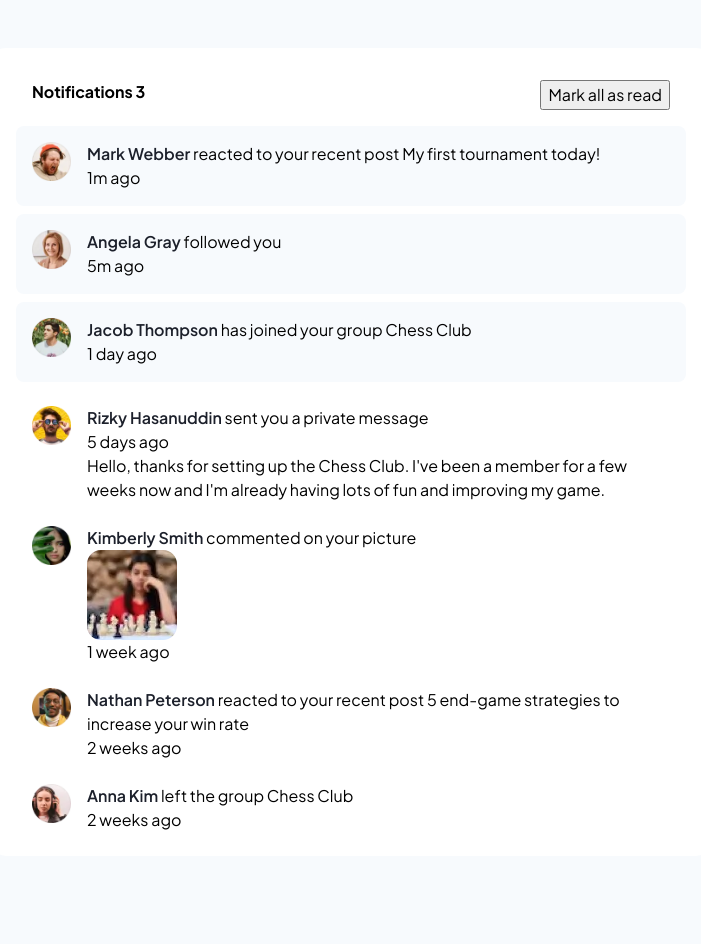
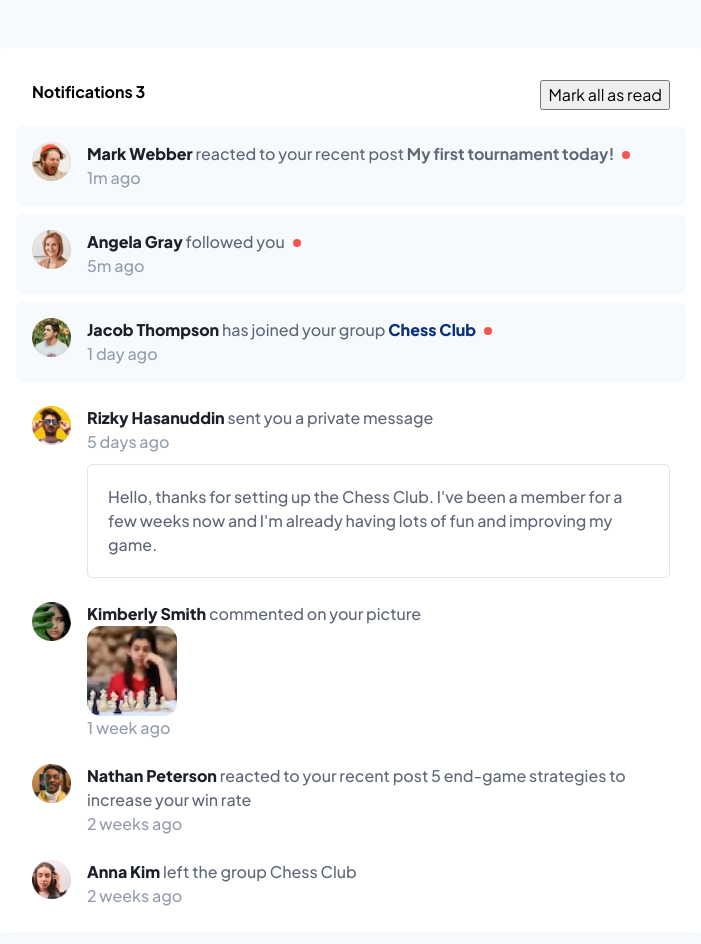
Before and after one commit to dottereldesign/notifications_page, a plain HTML site: page index.html in a window 1280 px wide. Shown: the whole page, without its empty margins (289-990 px from the left). Before the commit the page ends 904 px from the top, so only its background shows below. Drawn offline with Linux system fonts and the light colour scheme.

Commit message:
Add styling for notifications unread.

```diff
--- a/index.html
+++ b/index.html
@@ -9,7 +9,7 @@
   <link rel="stylesheet" href="style.css">
   <link rel="preconnect" href="https://fonts.googleapis.com">
   <link rel="preconnect" href="https://fonts.gstatic.com" crossorigin>
-  <link href="https://fonts.googleapis.com/css2?family=Plus+Jakarta+Sans:wght@300;400;500;600;700&display=swap" rel="stylesheet">
+  <link href="https://fonts.googleapis.com/css2?family=Plus+Jakarta+Sans:wght@300;400;500;600;700;800&display=swap" rel="stylesheet">
 </head>
 
 <body>
@@ -27,7 +27,7 @@
         <img class="message_avatar" src="assets/images/avatar-mark-webber.webp" alt="Mark's avatar.">
 
         <div class="notification_message-col-2">
-          <p><a href="#">Mark Webber</a> reacted to your recent post My first tournament today!</p>
+          <p><a href="#">Mark Webber</a> reacted to your recent post <span class="notification_post">My first tournament today!</span></p>
           <p class="notification_time">1m ago</p>
         </div>
       </div>
@@ -49,24 +49,25 @@
         <img class="message_avatar" src="assets/images/avatar-jacob-thompson.webp" alt="Jacob's avatar.">
 
         <div class="notification_message-col-2">
-          <p><a href="#">Jacob Thompson</a> has joined your group Chess Club</p>
+          <p><a href="#">Jacob Thompson</a> has joined your group <span class="notification_club">Chess Club</span></p>
           <p class="notification_time">1 day ago</p>
         </div>
       </div>
     </article>
 
     <article class="notification notification_read">
+      <div class="notification_comment-wrapper">
         <div class="notification_message">
           <img class="message_avatar" src="assets/images/avatar-rizky-hasanuddin.webp" alt="Rizky's avatar.">
-
           <div class="notification_message-col-2">
             <p><a href="#">Rizky Hasanuddin</a> sent you a private message</p>
             <p class="notification_time">5 days ago</p>
-          <p>
+          </div>
+        </div>
+        <p class="notification_comment">
           Hello, thanks for setting up the Chess Club. I've been a member for a few weeks now and
           I'm already having lots of fun and improving my game.
         </p>
-        </div>
       </div>
     </article>
 
--- a/style.css
+++ b/style.css
@@ -26,6 +26,7 @@
   --fw-medium: 500;
   --fw-semi-bold: 600;
   --fw-bold: 700;
+  --fw-extra-bold: 800;
 }
 
 /* https://piccalil.li/blog/a-modern-css-reset */
@@ -172,5 +173,44 @@ main {
   text-decoration: none;
   color: var(--clr-neutral-700);
   font-size: var(--fs-400);
-  font-weight: var(--fw-semi-bold);
+  font-weight: var(--fw-extra-bold);
 }
+
+p {
+  color: var(--clr-neutral-600);
+  font-weight: var(--fw-medium);
+}
+
+.notification_time {
+  color: var(--clr-neutral-500);
+  font-size: var(--fs-400);
+  font-weight: var(--fw-medium);
+}
+
+.notification_unread p:first-child::after {
+  content: "";
+  width: 8px;
+  height: 8px;
+  position: absolute;
+
+  background-color: var(--clr-primary-100);
+  border-radius: 100%;
+  display: inline-block;
+  margin: 9px 0 0 8px;
+}
+
+.notification_club {
+  color: var(--clr-primary-200);
+  font-weight: var(--fw-extra-bold);
+}
+
+.notification_post {
+  font-weight: var(--fw-bold);
+}
+
+.notification_comment {
+  margin: 10px 0 0 55px;
+  border: 1px solid var(--clr-neutral-400);
+  padding: 20px;
+  border-radius: 5px;
+}
```
Lines whose indentation alone changed are shown as unchanged.
